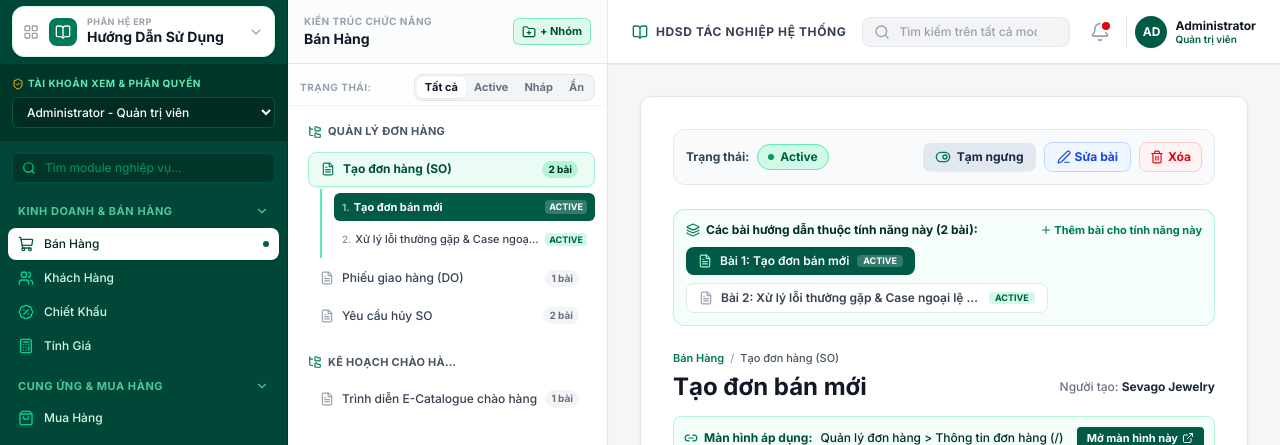
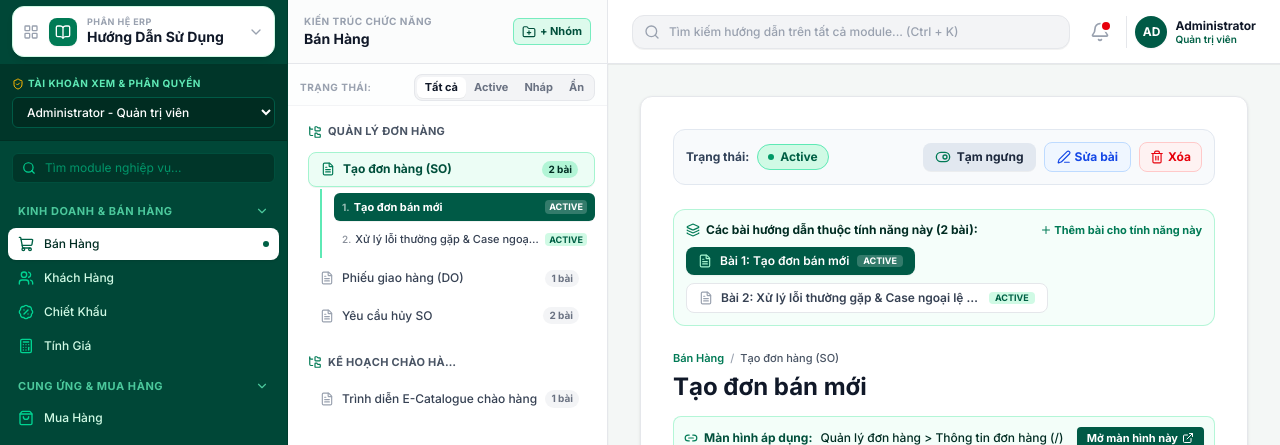
Before and after one commit to midumidu1213-collab/order-prototype, a Next.js app: page /user-guide in a window 1280 px wide. Shown: the top 445 px of the page. Built offline with nearby package versions, Linux system fonts and the light colour scheme.

Commit message:
feat(user-guide): tinh gon UI theo First Principles - loai bo trung lap buoc thuc hien, toi uu topbar va footer tac gia

```diff
--- a/src/app/user-guide/page.js
+++ b/src/app/user-guide/page.js
@@ -1145,17 +1145,10 @@ export default function UserGuidePage() {
 
       {/* 3. Khung Nội Dung Chi Tiết HDSD (Tầng 4 - SOP) */}
       <div className="flex-1 flex flex-col h-full overflow-hidden">
-        {/* THANH TÌM KIẾM TOÀN CỤC + Cụm User (Đã bỏ breadcrumb để giao diện thông thoáng) */}
+        {/* THANH TÌM KIẾM TOÀN CỤC + Cụm User (Tinh gọn, hiện đại theo First Principles) */}
         <div className="h-16 bg-white border-b border-gray-200 px-6 flex items-center justify-between shrink-0 shadow-2xs gap-4">
-          <div className="flex items-center space-x-2 shrink-0">
-            <BookOpen className="h-4 w-4 text-emerald-700" />
-            <span className="font-bold text-xs uppercase tracking-wider text-gray-700">
-              HDSD Tác Nghiệp Hệ Thống
-            </span>
-          </div>
-
           {/* KHUNG TÌM KIẾM TOÀN CỤC XUYÊN MODULE (GLOBAL SEARCH BAR) */}
-          <div ref={searchContainerRef} className="relative flex-1 max-w-md">
+          <div ref={searchContainerRef} className="relative flex-1 max-w-xl">
             <div className="relative flex items-center">
               <Search className="h-4 w-4 absolute left-3 text-gray-400 pointer-events-none" />
               <input
@@ -1166,8 +1159,8 @@ export default function UserGuidePage() {
                   setGlobalSearchQuery(e.target.value);
                   setIsSearchOpen(true);
                 }}
-                placeholder="Tìm kiếm trên tất cả module... (Ctrl + K)"
-                className="w-full pl-9 pr-8 py-1.5 text-xs bg-gray-100 hover:bg-gray-50 focus:bg-white border border-gray-200 focus:border-emerald-600 rounded-lg transition-all focus:outline-hidden text-gray-800 placeholder-gray-400 font-medium"
+                placeholder="Tìm kiếm hướng dẫn trên tất cả module... (Ctrl + K)"
+                className="w-full pl-9 pr-8 py-2 text-xs bg-gray-100 hover:bg-gray-50 focus:bg-white border border-gray-200 focus:border-emerald-600 rounded-xl transition-all focus:outline-hidden text-gray-800 placeholder-gray-400 font-medium shadow-2xs"
               />
               {globalSearchQuery && (
                 <button
@@ -1417,9 +1410,6 @@ export default function UserGuidePage() {
                     <h2 className="text-2xl font-bold text-gray-900 leading-tight">
                       {currentGuide.title}
                     </h2>
-                    <span className="text-xs text-gray-500 font-medium">
-                      Người tạo: <strong className="text-gray-800">{currentGuide.author || "Administrator"}</strong>
-                    </span>
                   </div>
                 </div>
 
@@ -1593,30 +1583,6 @@ export default function UserGuidePage() {
                 </div>
               </div>
 
-              {/* 5. Quy trình các bước thực hiện */}
-              <div className="space-y-3">
-                <h4 className="text-xs font-bold text-gray-900 uppercase tracking-wider flex items-center">
-                  <span className="w-1.5 h-1.5 rounded-full bg-emerald-700 mr-2" />
-                  Quy trình các bước thực hiện
-                </h4>
-                <div className="space-y-2.5">
-                  {currentGuide.steps &&
-                    currentGuide.steps.map((s) => (
-                      <div
-                        key={s.stepNum}
-                        className="flex items-start space-x-3 p-3.5 rounded-lg border border-gray-100 hover:border-emerald-200 hover:bg-emerald-50/30 transition-colors"
-                      >
-                        <div className="w-6 h-6 rounded-full bg-emerald-800 text-white flex items-center justify-center font-bold text-xs shrink-0 shadow-2xs">
-                          {s.stepNum}
-                        </div>
-                        <div className="flex-1 min-w-0">
-                          <p className="text-xs font-bold text-gray-900">{s.title}</p>
-                          <p className="text-xs text-gray-700 mt-1 leading-relaxed">{s.action}</p>
-                        </div>
-                      </div>
-                    ))}
-                </div>
-              </div>
 
               {/* 6. Kết quả mong đợi */}
               <div className="space-y-2">
@@ -1697,6 +1663,21 @@ export default function UserGuidePage() {
                   </div>
                 </div>
               )}
+
+              {/* FOOTER BÀI VIẾT: TÁC GIẢ & THỜI GIAN CẬP NHẬT */}
+              <div className="pt-5 mt-6 border-t border-gray-100 flex flex-col sm:flex-row sm:items-center sm:justify-between text-xs text-gray-500 gap-2">
+                <div className="flex items-center space-x-2">
+                  <div className="w-6 h-6 rounded-full bg-emerald-100 text-emerald-800 flex items-center justify-center font-bold text-[10px]">
+                    {currentGuide.author ? currentGuide.author.charAt(0).toUpperCase() : "S"}
+                  </div>
+                  <span>
+                    Tác giả: <strong className="text-gray-800 font-semibold">{currentGuide.author || "Sevago Jewelry"}</strong>
+                  </span>
+                </div>
+                <div className="text-[11px] text-gray-400">
+                  Cập nhật lần cuối: <strong>{currentGuide.updatedAt || "03/09/2026"}</strong>
+                </div>
+              </div>
             </div>
           ) : (
             <div className="max-w-md mx-auto my-16 text-center p-8 bg-white rounded-xl border border-gray-200 shadow-xs">
```
